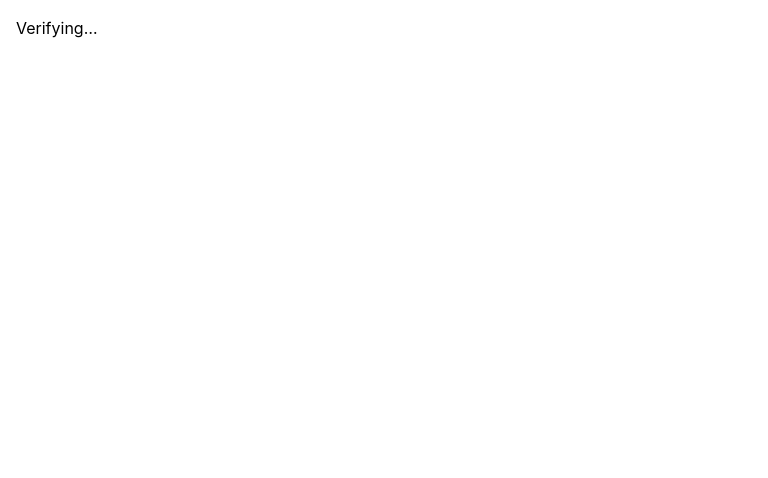
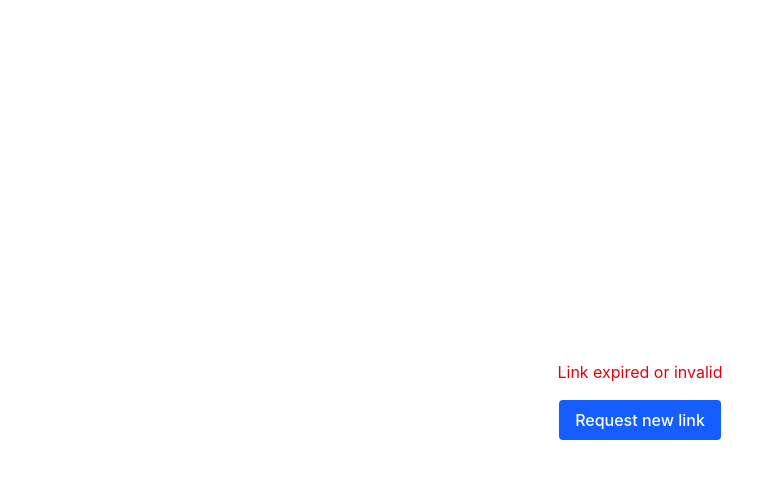
Before and after one commit to paulpengtw/exam-generation, a React (Vite) app in the folder web/: page /auth/verify in a window 1280 px wide. Shown: the top 478 px of the page, without its empty margins (0-768 px from the left). Built offline with nearby package versions, Linux system fonts and the light colour scheme.

Commit message:
Implement VerifyPage magic link callback handler
Closes #17

```diff
--- a/web/src/pages/VerifyPage.tsx
+++ b/web/src/pages/VerifyPage.tsx
@@ -1,3 +1,69 @@
+import { useEffect, useRef, useState } from "react";
+import { useNavigate, useSearchParams } from "react-router-dom";
+import { useAuth } from "../hooks/useAuth";
+
+type Status = "verifying" | "error";
+
 export default function VerifyPage() {
-  return <div className="p-4">Verifying…</div>;
+  const [searchParams] = useSearchParams();
+  const navigate = useNavigate();
+  const { verifyToken } = useAuth();
+  const [status, setStatus] = useState<Status>("verifying");
+  const [error, setError] = useState<string | null>(null);
+  const ranRef = useRef(false);
+
+  useEffect(() => {
+    if (ranRef.current) return;
+    ranRef.current = true;
+
+    const token = searchParams.get("token");
+    const email = searchParams.get("email");
+
+    if (!token || !email) {
+      setError("Link expired or invalid");
+      setStatus("error");
+      return;
+    }
+
+    void (async () => {
+      const result = await verifyToken(token, email);
+      if (result.success) {
+        navigate("/generate", { replace: true });
+      } else {
+        setError("Link expired or invalid");
+        setStatus("error");
+      }
+    })();
+  }, [searchParams, verifyToken, navigate]);
+
+  if (status === "verifying") {
+    return (
+      <div className="min-h-screen flex items-center justify-center p-4">
+        <div role="status" className="inline-flex items-center gap-3 text-gray-700">
+          <span
+            aria-hidden="true"
+            className="inline-block h-5 w-5 animate-spin rounded-full border-2 border-gray-400 border-t-transparent"
+          />
+          <span>Verifying…</span>
+        </div>
+      </div>
+    );
+  }
+
+  return (
+    <div className="min-h-screen flex items-center justify-center p-4">
+      <div className="w-full max-w-sm space-y-4 text-center">
+        <p role="alert" className="text-red-600">
+          {error ?? "Link expired or invalid"}
+        </p>
+        <button
+          type="button"
+          onClick={() => navigate("/", { replace: true })}
+          className="rounded bg-blue-600 px-4 py-2 text-white font-medium hover:bg-blue-700"
+        >
+          Request new link
+        </button>
+      </div>
+    </div>
+  );
 }
```
